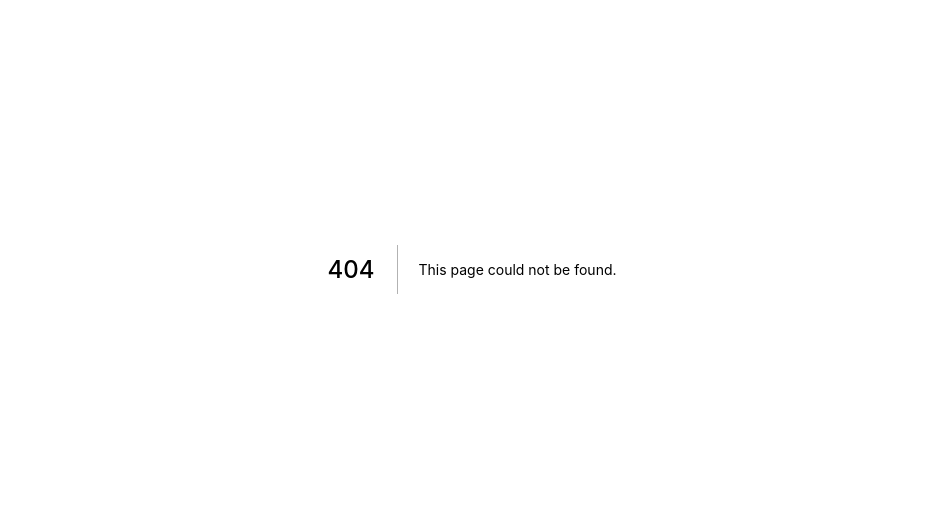
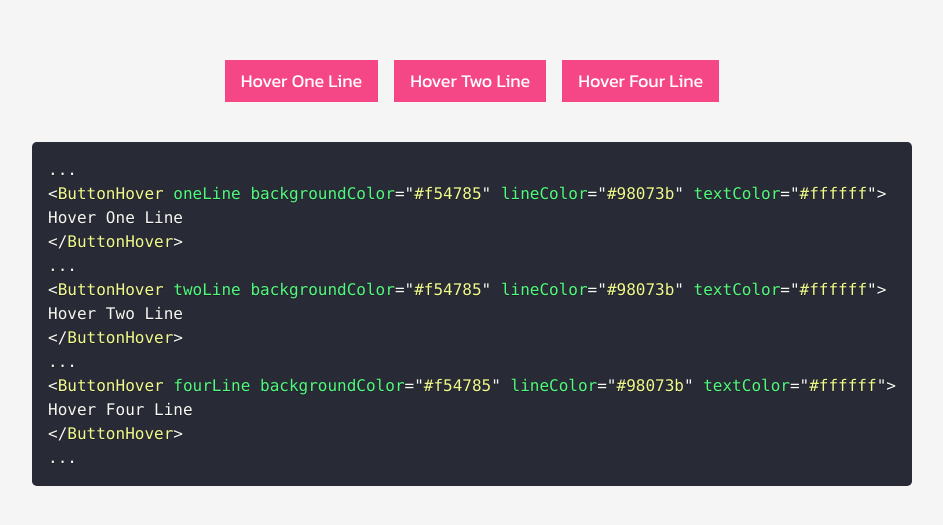
Before and after one commit to timenakrab/frontend-design, a Next.js app: page /button/button-hover-border in a window 1280 px wide. Before the commit this address had no page. Shown: the part 131-656 px from the top of the page, without its empty margins (168-1111 px from the left). Built offline with nearby package versions, Linux system fonts and the light colour scheme.

Commit message:
create ButtonHoverBorder

```diff
--- /dev/null
+++ b/pages/button/button-hover-border.tsx
@@ -0,0 +1,63 @@
+import React from 'react';
+import styled from 'styled-components';
+
+import ButtonHover from '../../src/button/ButtonHover';
+import CodePreview from '../../src/CodePreview';
+import ContainerFlex from '../../src/ContainerFlex';
+
+const Root = styled.div`
+  display: flex;
+  justify-content: center;
+  align-items: center;
+  min-height: 100vh;
+  flex-direction: column;
+  background-color: #f5f5f5;
+`;
+const WarpButton = styled.div`
+  margin: 8px;
+`;
+
+const ButtonHoverBorder = () => {
+  return (
+    <Root>
+      <ContainerFlex flexDirection="row" backgroundColor="transparent">
+        <WarpButton>
+          <ButtonHover oneLine backgroundColor="#f54785" lineColor="#98073b" textColor="#ffffff">
+            Hover One Line
+          </ButtonHover>
+        </WarpButton>
+        <WarpButton>
+          <ButtonHover twoLine backgroundColor="#f54785" lineColor="#98073b" textColor="#ffffff">
+            Hover Two Line
+          </ButtonHover>
+        </WarpButton>
+        <WarpButton>
+          <ButtonHover fourLine backgroundColor="#f54785" lineColor="#98073b" textColor="#ffffff">
+            Hover Four Line
+          </ButtonHover>
+        </WarpButton>
+      </ContainerFlex>
+      <CodePreview
+        language="tsx"
+        codeString={`
+        ...
+        <ButtonHover oneLine backgroundColor="#f54785" lineColor="#98073b" textColor="#ffffff">
+          Hover One Line
+        </ButtonHover>
+        ...
+        <ButtonHover twoLine backgroundColor="#f54785" lineColor="#98073b" textColor="#ffffff">
+          Hover Two Line
+        </ButtonHover>
+        ...
+        <ButtonHover fourLine backgroundColor="#f54785" lineColor="#98073b" textColor="#ffffff">
+          Hover Four Line
+        </ButtonHover>
+        ...
+        `}
+        customStyles={{ width: '100%', display: 'flex', justifyContent: 'center' }}
+      />
+    </Root>
+  );
+};
+
+export default ButtonHoverBorder;
--- a/src/ContainerFlex.tsx
+++ b/src/ContainerFlex.tsx
@@ -35,7 +35,7 @@ const ContainerFlex = ({ flexDirection, backgroundColor, children }: ContainerFl
 
 ContainerFlex.defaultProps = {
   flexDirection: 'row',
-  backgroundColor: '#ffffff',
+  backgroundColor: 'transparent',
 };
 
 export default ContainerFlex;
--- /dev/null
+++ b/src/button/ButtonHover.tsx
@@ -0,0 +1,281 @@
+import React from 'react';
+import styled from 'styled-components';
+
+import { ChildrenProps } from '../type/custom';
+
+type ButtonProps = {
+  backgroundColor?: string;
+  lineColor: string;
+  textColor?: string;
+};
+const OneLineButton = styled.button<ButtonProps>`
+  display: inline-block;
+  position: relative;
+  border: none;
+  color: ${(props) => props.textColor};
+  font-family: 'Kanit';
+  font-size: 18px;
+  line-height: 26px;
+  cursor: pointer;
+  background-color: ${(props) => props.backgroundColor};
+  padding: 8px 16px;
+  &::before {
+    content: '';
+    width: 0;
+    height: 2px;
+    position: absolute;
+    transition: all 0.2s linear;
+    background-color: ${(props) => props.lineColor};
+    right: 0;
+    top: 0;
+    transition-delay: 0.2s;
+  }
+  &::after {
+    content: '';
+    width: 0;
+    height: 2px;
+    position: absolute;
+    transition: all 0.2s linear;
+    background-color: ${(props) => props.lineColor};
+    left: 0;
+    bottom: 0;
+    transition-delay: 0.6s;
+  }
+  &:hover::before {
+    width: 100%;
+    transition-delay: 0.4s;
+  }
+  &:hover::after {
+    width: 100%;
+    transition-delay: 0s;
+  }
+`;
+const ChildOne = styled.span<ButtonProps>`
+  display: block;
+  &::before {
+    content: '';
+    width: 2px;
+    height: 0;
+    position: absolute;
+    transition: all 0.2s linear;
+    background-color: ${(props) => props.lineColor};
+    transition-delay: 0s;
+    left: 0;
+    top: 0;
+  }
+  &::after {
+    content: '';
+    width: 2px;
+    height: 0;
+    position: absolute;
+    transition: all 0.2s linear;
+    background-color: ${(props) => props.lineColor};
+    transition-delay: 0.4s;
+    right: 0;
+    bottom: 0;
+  }
+  ${OneLineButton}:hover &::before {
+    height: 100%;
+    transition-delay: 0.6s;
+  }
+  ${OneLineButton}:hover &::after {
+    height: 100%;
+    transition-delay: 0.2s;
+  }
+`;
+
+const TwoLineButton = styled.button<ButtonProps>`
+  display: inline-block;
+  position: relative;
+  border: none;
+  color: ${(props) => props.textColor};
+  font-family: 'Kanit';
+  font-size: 18px;
+  line-height: 26px;
+  cursor: pointer;
+  background-color: ${(props) => props.backgroundColor};
+  padding: 8px 16px;
+  &::before {
+    position: absolute;
+    content: '';
+    top: 0;
+    left: 0;
+    width: 0;
+    height: 2px;
+    transition: all 0.2s linear;
+    background-color: ${(props) => props.lineColor};
+    transition-delay: 0.2s;
+  }
+  &::after {
+    position: absolute;
+    content: '';
+    bottom: 0;
+    right: 0;
+    width: 0;
+    height: 2px;
+    transition: all 0.2s linear;
+    background-color: ${(props) => props.lineColor};
+    transition-delay: 0.2s;
+  }
+  &:hover::before,
+  &:hover::after {
+    width: 100%;
+    transition-delay: 0s;
+  }
+`;
+const ChildTwo = styled.span<ButtonProps>`
+  display: block;
+  &::before {
+    content: '';
+    bottom: 0;
+    left: 0;
+    width: 2px;
+    height: 0;
+    position: absolute;
+    transition: all 0.2s linear;
+    background-color: ${(props) => props.lineColor};
+    transition-delay: 0s;
+  }
+  &::after {
+    content: '';
+    top: 0;
+    right: 0;
+    width: 2px;
+    height: 0;
+    position: absolute;
+    transition: all 0.2s linear;
+    background-color: ${(props) => props.lineColor};
+    transition-delay: 0s;
+  }
+  ${TwoLineButton}:hover &::before, ${TwoLineButton}:hover &::after {
+    height: 100%;
+    transition-delay: 0.2s;
+  }
+`;
+
+const FourLineButton = styled.button<ButtonProps>`
+  display: inline-block;
+  position: relative;
+  border: none;
+  color: ${(props) => props.textColor};
+  font-family: 'Kanit';
+  font-size: 18px;
+  line-height: 26px;
+  cursor: pointer;
+  background-color: ${(props) => props.backgroundColor};
+  padding: 8px 16px;
+  &::before {
+    content: '';
+    width: 0;
+    height: 2px;
+    position: absolute;
+    transition: all 0.2s linear;
+    background-color: ${(props) => props.lineColor};
+    left: 50%;
+    top: 0;
+    transition-duration: 0.4s;
+  }
+  &::after {
+    content: '';
+    width: 0;
+    height: 2px;
+    position: absolute;
+    transition: all 0.2s linear;
+    background-color: ${(props) => props.lineColor};
+    left: 50%;
+    bottom: 0;
+    transition-duration: 0.4s;
+  }
+  &:hover::before,
+  &:hover::after {
+    width: 100%;
+    left: 0;
+  }
+`;
+const ChildFour = styled.span<ButtonProps>`
+  display: block;
+  &::before {
+    content: '';
+    width: 2px;
+    height: 0;
+    position: absolute;
+    transition: all 0.2s linear;
+    background-color: ${(props) => props.lineColor};
+    left: 0;
+    top: 50%;
+    transition-duration: 0.4s;
+  }
+  &::after {
+    content: '';
+    width: 2px;
+    height: 0;
+    position: absolute;
+    transition: all 0.2s linear;
+    background-color: ${(props) => props.lineColor};
+    right: 0;
+    top: 50%;
+    transition-duration: 0.4s;
+  }
+  ${FourLineButton}:hover &::before, ${FourLineButton}:hover &::after {
+    height: 100%;
+    top: 0;
+  }
+`;
+
+interface ButtonHoverProps {
+  children: string | ChildrenProps;
+  textColor?: string;
+  backgroundColor?: string;
+  lineColor?: string;
+  oneLine?: boolean;
+  twoLine?: boolean;
+  fourLine?: boolean;
+}
+
+const ButtonHover = ({
+  oneLine,
+  twoLine,
+  fourLine,
+  children,
+  textColor,
+  backgroundColor,
+  lineColor,
+}: ButtonHoverProps) => {
+  if (oneLine) {
+    return (
+      <OneLineButton backgroundColor={backgroundColor} lineColor={lineColor} textColor={textColor}>
+        <ChildOne lineColor={lineColor}>{children}</ChildOne>
+      </OneLineButton>
+    );
+  }
+  if (twoLine) {
+    return (
+      <TwoLineButton backgroundColor={backgroundColor} lineColor={lineColor} textColor={textColor}>
+        <ChildTwo lineColor={lineColor}>{children}</ChildTwo>
+      </TwoLineButton>
+    );
+  }
+  if (fourLine) {
+    return (
+      <FourLineButton backgroundColor={backgroundColor} lineColor={lineColor} textColor={textColor}>
+        <ChildFour lineColor={lineColor}>{children}</ChildFour>
+      </FourLineButton>
+    );
+  }
+  return (
+    <TwoLineButton backgroundColor={backgroundColor} lineColor={lineColor} textColor={textColor}>
+      <ChildTwo lineColor={lineColor}>{children}</ChildTwo>
+    </TwoLineButton>
+  );
+};
+
+ButtonHover.defaultProps = {
+  textColor: '#000000',
+  backgroundColor: '#d0d0d0',
+  lineColor: '#fbfbfb',
+  oneLine: false,
+  twoLine: false,
+  fourLine: false,
+};
+
+export default ButtonHover;
```
